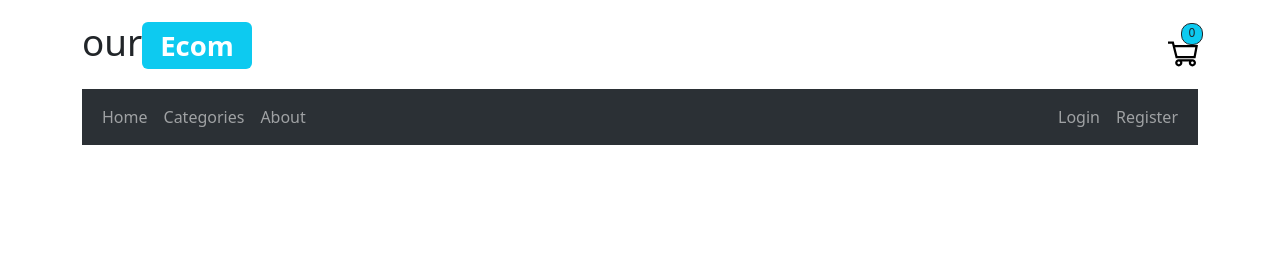
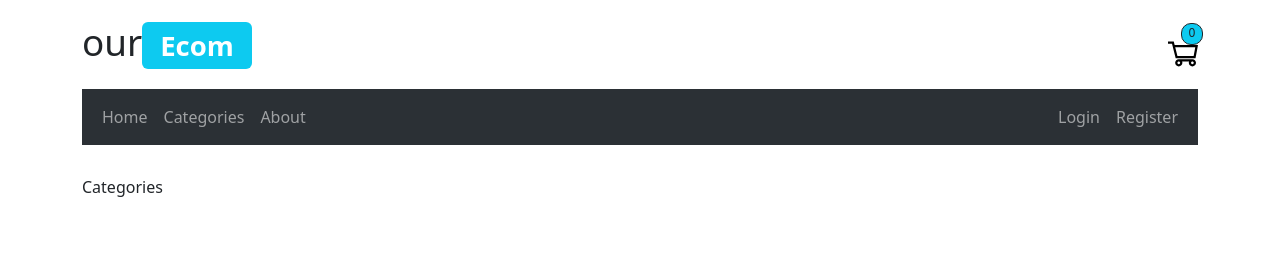
Before and after one commit to EHAB3x/E-commerce, a React app: page /categories in a window 1280 px wide. Shown: the top 265 px of the page. Built offline with nearby package versions, Linux system fonts and the light colour scheme; the HTML template or start-up script is replaced by a standard one.

Commit message:
establish main routing for the project

```diff
--- a/src/layouts/MainLayout/MainLayout.tsx
+++ b/src/layouts/MainLayout/MainLayout.tsx
@@ -2,13 +2,16 @@ import { Container } from "react-bootstrap";
 import { Header, Footer } from "@components/common";
 
 import styles from "./styles.module.css";
+import { Outlet } from "react-router-dom";
 const {container, wrapper} = styles;
 
 const MainLayout = () => {
   return (
     <Container className={container}>
         <Header />
-        <div className={wrapper}></div>
+        <div className={wrapper}>
+            <Outlet />
+        </div>
         <Footer />
     </Container>
   )
--- a/src/main.tsx
+++ b/src/main.tsx
@@ -1,5 +1,37 @@
 import ReactDOM from 'react-dom/client'
-import "bootstrap/dist/css/bootstrap.min.css"
-import {MainLayout} from "@layouts/index";
+import { createBrowserRouter, RouterProvider } from 'react-router-dom';
+// Layouts
+import MainLayout from "@layouts/MainLayout/MainLayout";
+// Pages
+import Home from '@pages/Home';
+import Categories from '@pages/Categories';
+import Products from '@pages/Products';
+import AboutUs from '@pages/AboutUs';
+// Styles
+import "bootstrap/dist/css/bootstrap.min.css";
 
-ReactDOM.createRoot(document.getElementById('root')!).render(<MainLayout />)
+const router = createBrowserRouter([{
+  path:"/",
+  element:<MainLayout />,
+  children:[
+    {
+    index:true,
+    element:<Home />
+    },
+    {
+      path:"categories",
+      element:<Categories />
+    },
+    {
+      path:"products/:prefix",
+      element:<Products />
+    },
+    {
+      path:"about-us",
+      element:<AboutUs />
+    },
+  ]
+}])
+ReactDOM.createRoot(document.getElementById('root')!).render(
+  <RouterProvider router={router}/>
+)
--- /dev/null
+++ b/src/pages/AboutUs.tsx
@@ -0,0 +1,7 @@
+const AboutUs = () => {
+  return (
+    <div>AboutUs</div>
+  )
+}
+
+export default AboutUs
--- /dev/null
+++ b/src/pages/Categories.tsx
@@ -0,0 +1,7 @@
+const Categories = () => {
+  return (
+    <div>Categories</div>
+  )
+}
+
+export default Categories
--- /dev/null
+++ b/src/pages/Home.tsx
@@ -0,0 +1,7 @@
+const Home = () => {
+  return (
+    <div>Home</div>
+  )
+}
+
+export default Home
--- /dev/null
+++ b/src/pages/Products.tsx
@@ -0,0 +1,7 @@
+const Products = () => {
+  return (
+    <div>Products</div>
+  )
+}
+
+export default Products
```
